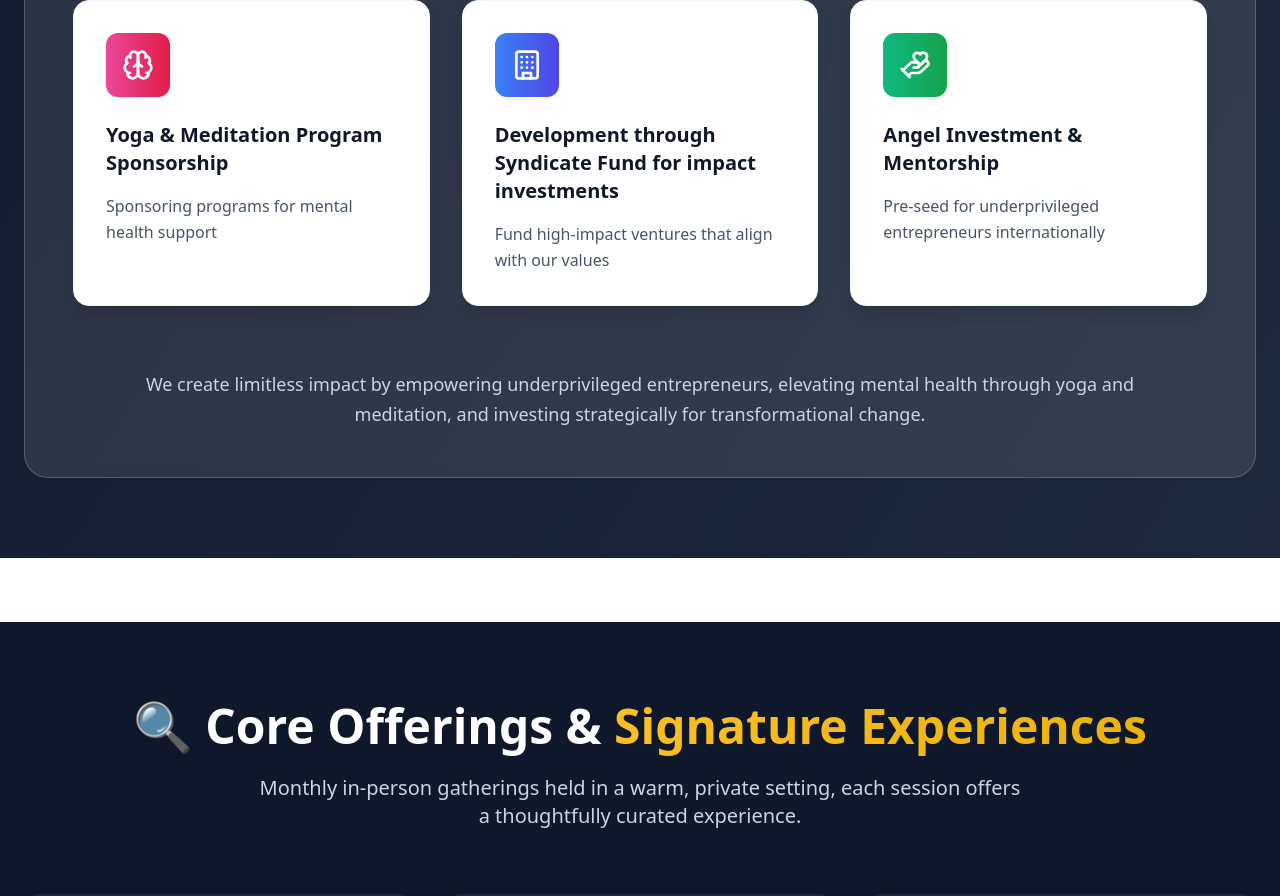
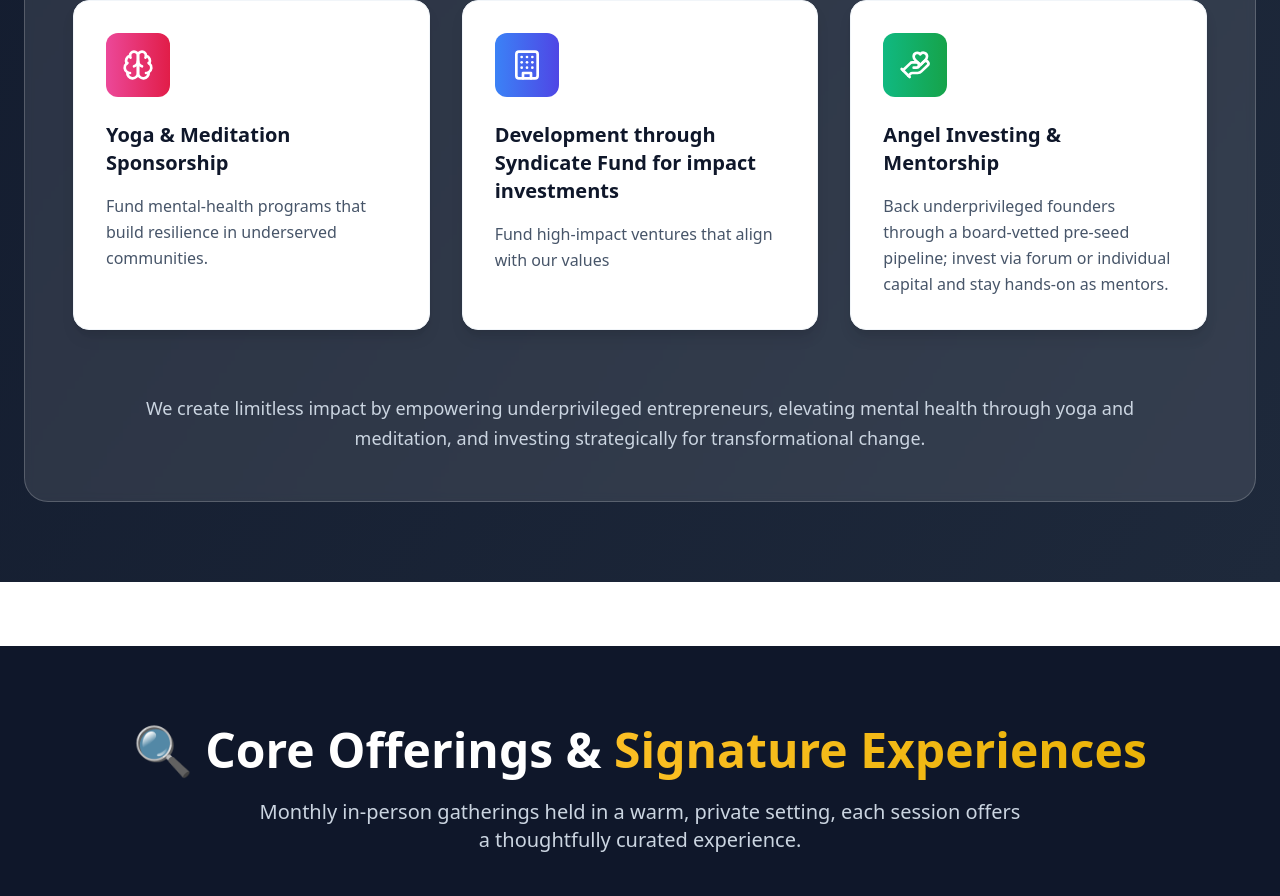
Before and after one commit to vnnandigala/infinity-forum-digital, a React (Vite) app: page / in a window 1280 px wide. Shown: the part 2760-3656 px from the top of the page. Built offline with nearby package versions, Linux system fonts and the light colour scheme.

Commit message:
Update button text
Updated button texts for "Yoga & Meditation Sponsorship" and "Angel Investing & Mentorship" with provided descriptions.

```diff
--- a/src/components/WisdomFramework.tsx
+++ b/src/components/WisdomFramework.tsx
@@ -55,8 +55,8 @@ const WisdomFramework = () => {
 
   const impactAreas = [
     {
-      title: 'Yoga & Meditation Program Sponsorship',
-      description: 'Sponsoring programs for mental health support',
+      title: 'Yoga & Meditation Sponsorship',
+      description: 'Fund mental-health programs that build resilience in underserved communities.',
       detailedDescription: "Inspired by Yoda's teachings on balance and mindfulness, we sponsor yoga and meditation programs for mental health support, fostering well-being and resilience in underserved communities.",
       icon: Brain,
       gradient: 'from-pink-500 to-rose-600'
@@ -69,8 +69,8 @@ const WisdomFramework = () => {
       gradient: 'from-blue-500 to-indigo-600'
     },
     {
-      title: 'Angel Investment & Mentorship',
-      description: 'Pre-seed for underprivileged entrepreneurs internationally',
+      title: 'Angel Investing & Mentorship',
+      description: 'Back underprivileged founders through a board-vetted pre-seed pipeline; invest via forum or individual capital and stay hands-on as mentors.',
       detailedDescription: "Like Yoda's role as a mentor, we support aspiring entrepreneurs from underprivileged backgrounds through angel investments and mentorship. Our members gain access to a pipeline of vetted opportunities, focused on individuals who have the drive, passion, and commitment to succeed. These ventures are funded either through forum funds or individual investments, and our members remain actively involved as mentors, guiding these entrepreneurs toward success and impact.",
       icon: HandHeart,
       gradient: 'from-emerald-500 to-green-600'
```
